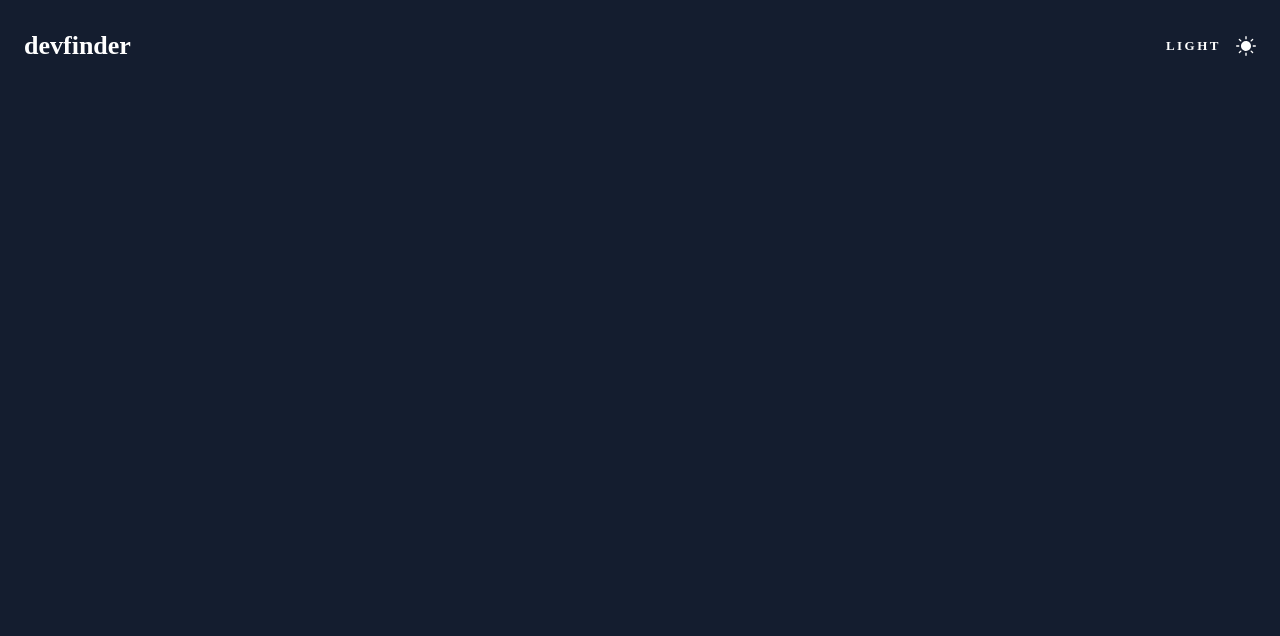
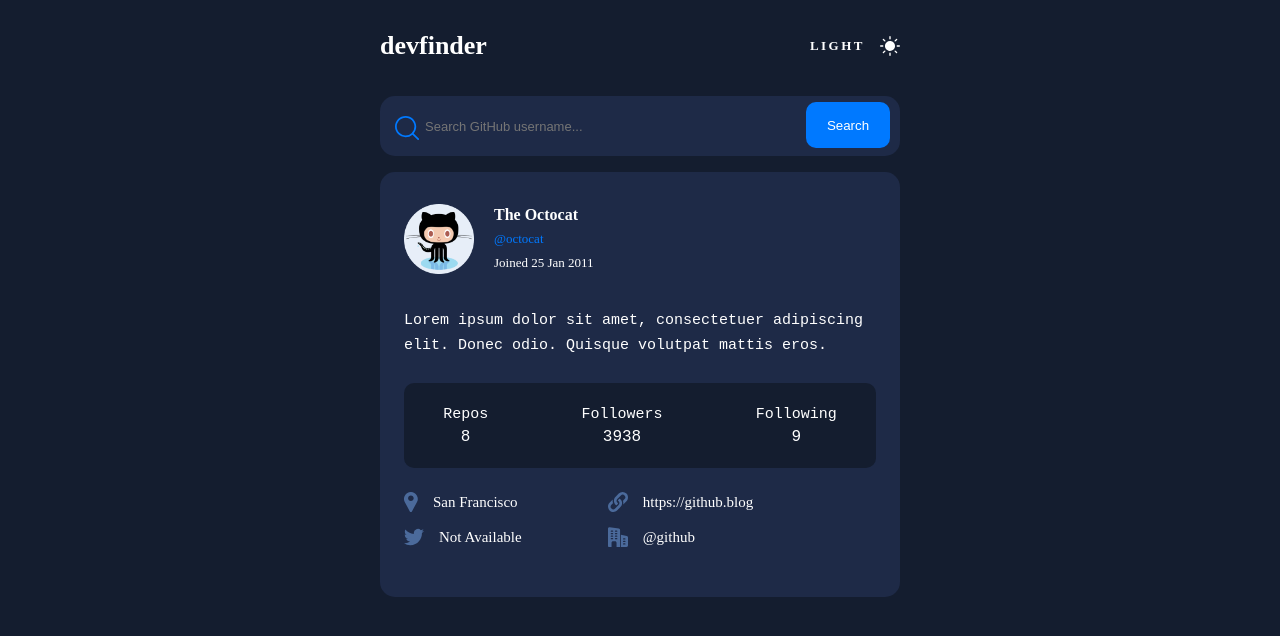
Before and after one commit to MariamKakushadze/github-user-search, a React (Create React App) app: page / in a window 1280 px wide. Shown: the top 636 px of the page. Built offline with nearby package versions, Linux system fonts and the light colour scheme.

Commit message:
desing is done

```diff
--- a/src/App.css
+++ b/src/App.css
@@ -1,3 +1,11 @@
 .App {
+  margin: 0 auto;
   padding: 31px 24px 70px 24px;
+  max-width: 520px;
 }
+
+@media screen and (min-width: 1300px) {
+  .App {
+    max-width: 730px;
+  }
+}
--- a/src/App.js
+++ b/src/App.js
@@ -1,9 +1,13 @@
 import Header from "./components/header";
+import Search from "./components/search";
 import "./App.css";
+import UserInfo from "./components/useInfo";
 function App() {
   return (
     <div className="App">
       <Header />
+      <Search />
+      <UserInfo />
     </div>
   );
 }
--- /dev/null
+++ b/src/components/search.css
@@ -0,0 +1,37 @@
+form {
+  position: relative;
+  margin-top: 35px;
+}
+form input {
+  width: 100%;
+  height: 60px;
+  border-radius: 15px;
+  background: #1e2a47;
+  border-style: none;
+  padding-left: 45px;
+  color: white;
+  outline: none;
+  cursor: pointer;
+  font-weight: 400;
+  font-size: 13px;
+}
+form img {
+  position: absolute;
+  top: 20px;
+  left: 15px;
+}
+button {
+  position: absolute;
+  right: 10px;
+  top: 6px;
+  width: 84px;
+  height: 46px;
+  background: #0079ff;
+  border-radius: 10px;
+  border-style: none;
+  color: white;
+  cursor: pointer;
+}
+button:hover {
+  background: #60abff;
+}
--- /dev/null
+++ b/src/components/search.js
@@ -0,0 +1,21 @@
+import "./search.css";
+import searchIcon from "../assets/icon-search.svg";
+
+export default function Search() {
+  return (
+    <>
+      <form>
+        <label htmlFor="search">
+          <img src={searchIcon} alt="search" />
+          <input
+            type="search"
+            id="search"
+            placeholder="Search GitHub username..."
+          />
+        </label>
+        {/* <span className="error">no result</span> */}
+        <button type="submit">Search</button>
+      </form>
+    </>
+  );
+}
--- /dev/null
+++ b/src/components/useInfo.js
@@ -0,0 +1,72 @@
+import "./userInfo.css";
+import ProfilePic from "../assets/Oval.png";
+
+export default function UserInfo() {
+  return (
+    <div className="userInfo">
+      <div className="profile">
+        <img className="prPhoto" src={ProfilePic} alt=""></img>
+        <div className="briefInfo">
+          <p className="userName">The Octocat</p>
+          <p className="userId">@octocat</p>
+          <p className="creationDate">Joined 25 Jan 2011</p>
+        </div>
+      </div>
+      <span className="bio">
+        Lorem ipsum dolor sit amet, consectetuer adipiscing elit. Donec odio.
+        Quisque volutpat mattis eros.
+      </span>
+      <div className="folowersInfo">
+        <div className="followers">
+          <h5>Repos</h5>
+          <span>8</span>
+        </div>
+        <div className="followers">
+          <h5>Followers</h5>
+          <span>3938</span>
+        </div>
+        <div className="followers">
+          <h5>Following</h5>
+          <span>9</span>
+        </div>
+      </div>
+      <footer>
+        <div className="footerEl">
+          <svg height="20" width="14" xmlns="http://www.w3.org/2000/svg">
+            <path
+              d="M12.797 3.425C11.584 1.33 9.427.05 7.03.002a7.483 7.483 0 00-.308 0C4.325.05 2.17 1.33.955 3.425a6.963 6.963 0 00-.09 6.88l4.959 9.077.007.012c.218.38.609.606 1.045.606.437 0 .828-.226 1.046-.606l.007-.012 4.96-9.077a6.963 6.963 0 00-.092-6.88zm-5.92 5.638c-1.552 0-2.813-1.262-2.813-2.813s1.261-2.812 2.812-2.812S9.69 4.699 9.69 6.25 8.427 9.063 6.876 9.063z"
+              fill="#4b6a9b"
+            />
+          </svg>
+          <span>San Francisco</span>
+        </div>
+        <div className="footerEl">
+          <svg height="20" width="20" xmlns="http://www.w3.org/2000/svg">
+            <g fill="#4b6a9b">
+              <path d="M7.404 5.012c-2.355 2.437-1.841 6.482.857 8.273.089.06.207.048.283-.027.568-.555 1.049-1.093 1.47-1.776a.213.213 0 00-.084-.3A2.743 2.743 0 018.878 10.1a2.64 2.64 0 01-.223-1.803c.168-.815 1.043-1.573 1.711-2.274l-.004-.002 2.504-2.555a2.568 2.568 0 013.648-.019 2.6 2.6 0 01.037 3.666l-1.517 1.56a.266.266 0 00-.06.273c.35 1.012.435 2.44.201 3.519-.006.03.031.05.053.028l3.228-3.295c2.062-2.105 2.044-5.531-.04-7.615a5.416 5.416 0 00-7.691.04L7.417 4.998l-.013.014z" />
+              <path d="M13.439 13.75a.401.401 0 00.006-.003c.659-1.204.788-2.586.48-3.933l-.002.002-.001-.001a5.434 5.434 0 00-2.19-3.124.3.3 0 00-.333.015c-.553.448-1.095 1.021-1.452 1.754a.243.243 0 00.096.317c.415.24.79.593 1.04 1.061h.001c.196.33.388.958.263 1.632-.116.894-1.019 1.714-1.736 2.453-.546.559-1.935 1.974-2.49 2.542a2.6 2.6 0 01-3.666.037 2.6 2.6 0 01-.038-3.666l1.521-1.564A.266.266 0 005 11.004c-.338-1.036-.43-2.432-.217-3.51.006-.03-.031-.049-.053-.027l-3.179 3.245c-2.083 2.126-2.066 5.588.04 7.693 2.125 2.083 5.57 2.048 7.653-.078.723-.81 3.821-3.678 4.195-4.577z" />
+            </g>
+          </svg>
+          <span>https://github.blog</span>
+        </div>
+        <div className="footerEl">
+          <svg height="18" width="20" xmlns="http://www.w3.org/2000/svg">
+            <path
+              d="M20 2.799a8.549 8.549 0 01-2.363.647 4.077 4.077 0 001.804-2.266 8.194 8.194 0 01-2.6.993A4.099 4.099 0 009.75 4.977c0 .324.027.637.095.934-3.409-.166-6.425-1.8-8.452-4.288a4.128 4.128 0 00-.56 2.072c0 1.42.73 2.679 1.82 3.408A4.05 4.05 0 01.8 6.598v.045a4.119 4.119 0 003.285 4.028 4.092 4.092 0 01-1.075.135c-.263 0-.528-.015-.776-.07.531 1.624 2.038 2.818 3.831 2.857A8.239 8.239 0 01.981 15.34 7.68 7.68 0 010 15.285a11.543 11.543 0 006.29 1.84c7.545 0 11.67-6.25 11.67-11.667 0-.182-.006-.357-.015-.53A8.18 8.18 0 0020 2.798z"
+              fill="#4b6a9b"
+            />
+          </svg>
+          <span>Not Available</span>
+        </div>
+        <div className="footerEl">
+          <svg height="20" width="20" xmlns="http://www.w3.org/2000/svg">
+            <g fill="#4b6a9b">
+              <path d="M10.858 1.558L1.7.167A1.477 1.477 0 00.517.492 1.49 1.49 0 000 1.608v17.559c0 .458.375.833.833.833h2.709v-4.375c0-.808.65-1.458 1.458-1.458h2.083c.809 0 1.459.65 1.459 1.458V20h3.541V3a1.46 1.46 0 00-1.225-1.442zM4.583 12.292h-1.25a.625.625 0 010-1.25h1.25a.625.625 0 010 1.25zm0-2.5h-1.25a.625.625 0 010-1.25h1.25a.625.625 0 010 1.25zm0-2.5h-1.25a.625.625 0 010-1.25h1.25a.625.625 0 010 1.25zm0-2.5h-1.25a.625.625 0 010-1.25h1.25a.625.625 0 010 1.25zm4.167 7.5H7.5a.625.625 0 010-1.25h1.25a.625.625 0 010 1.25zm0-2.5H7.5a.625.625 0 010-1.25h1.25a.625.625 0 010 1.25zm0-2.5H7.5a.625.625 0 010-1.25h1.25a.625.625 0 010 1.25zm0-2.5H7.5a.625.625 0 010-1.25h1.25a.625.625 0 010 1.25zM18.85 9.035l-5.933-1.242V20h5.625A1.46 1.46 0 0020 18.542V10.46c0-.688-.47-1.274-1.15-1.425zM16.875 17.5h-1.25a.625.625 0 010-1.25h1.25a.625.625 0 010 1.25zm0-2.5h-1.25a.625.625 0 010-1.25h1.25a.625.625 0 010 1.25zm0-2.5h-1.25a.625.625 0 010-1.25h1.25a.625.625 0 010 1.25z" />
+            </g>
+          </svg>
+          <span>@github</span>
+        </div>
+      </footer>
+    </div>
+  );
+}
--- /dev/null
+++ b/src/components/userInfo.css
@@ -0,0 +1,124 @@
+.userInfo {
+  background: #1e2a47;
+  border-radius: 15px;
+  padding: 32px 24px 50px 24px;
+  margin-top: 16px;
+}
+.prPhoto {
+  height: 70px;
+  width: 70px;
+}
+.profile {
+  display: flex;
+  gap: 20px;
+  padding-bottom: 34px;
+}
+.briefInfo {
+  color: white;
+  font-family: "Space Mono";
+  font-style: normal;
+  display: flex;
+  flex-direction: column;
+  justify-content: center;
+  gap: 5px;
+}
+.userName {
+  margin: 0;
+  font-weight: 700;
+  font-size: 16px;
+}
+.userId,
+.creationDate {
+  margin: 0;
+  font-weight: 400;
+  font-size: 13px;
+  line-height: 19px;
+}
+.userId {
+  color: #0079ff;
+}
+.bio {
+  font-family: "Space Mono", monospace;
+  font-size: 13px;
+  line-height: 25px;
+  color: white;
+  font-style: normal;
+  font-weight: 400;
+}
+.folowersInfo {
+  margin-top: 25px;
+  background: #141d2f;
+  border-radius: 10px;
+  display: flex;
+  color: white;
+  font-family: "Space Mono", monospace;
+  font-style: normal;
+  justify-content: center;
+  align-items: center;
+  height: 85px;
+  gap: 15px;
+}
+.followers h5 {
+  margin: 0;
+  font-weight: 400;
+  font-size: 11px;
+}
+.folowers span {
+  font-weight: 700;
+  font-size: 16px;
+}
+.followers {
+  display: flex;
+  flex-direction: column;
+  gap: 5px;
+  justify-content: center;
+  align-items: center;
+}
+footer {
+  margin-top: 24px;
+  font-family: "Space Mono";
+  font-style: normal;
+  font-weight: 400;
+  font-size: 13px;
+  color: white;
+  display: flex;
+  flex-direction: column;
+  gap: 15px;
+  flex-wrap: wrap;
+}
+.footerEl {
+  display: flex;
+  align-items: center;
+  gap: 15px;
+  width: 40%;
+}
+@media screen and (min-width: 768px) {
+  footer {
+    flex-direction: row;
+    font-size: 15px;
+  }
+  .folowersInfo {
+    justify-content: space-around;
+  }
+  .followers h5 {
+    font-size: 15px;
+  }
+  .folowers span {
+    font-size: 22px;
+  }
+  .bio {
+    font-size: 15px;
+  }
+}
+@media screen and (min-width: 1300px) {
+  .userInfo {
+    padding: 48px 48px 48px 200px;
+    position: relative;
+  }
+  .prPhoto {
+    height: 117px;
+    width: 117px;
+    position: absolute;
+    left: 48px;
+  }
+}
```
Also changed, not shown: src/assets/Oval.png (added).
